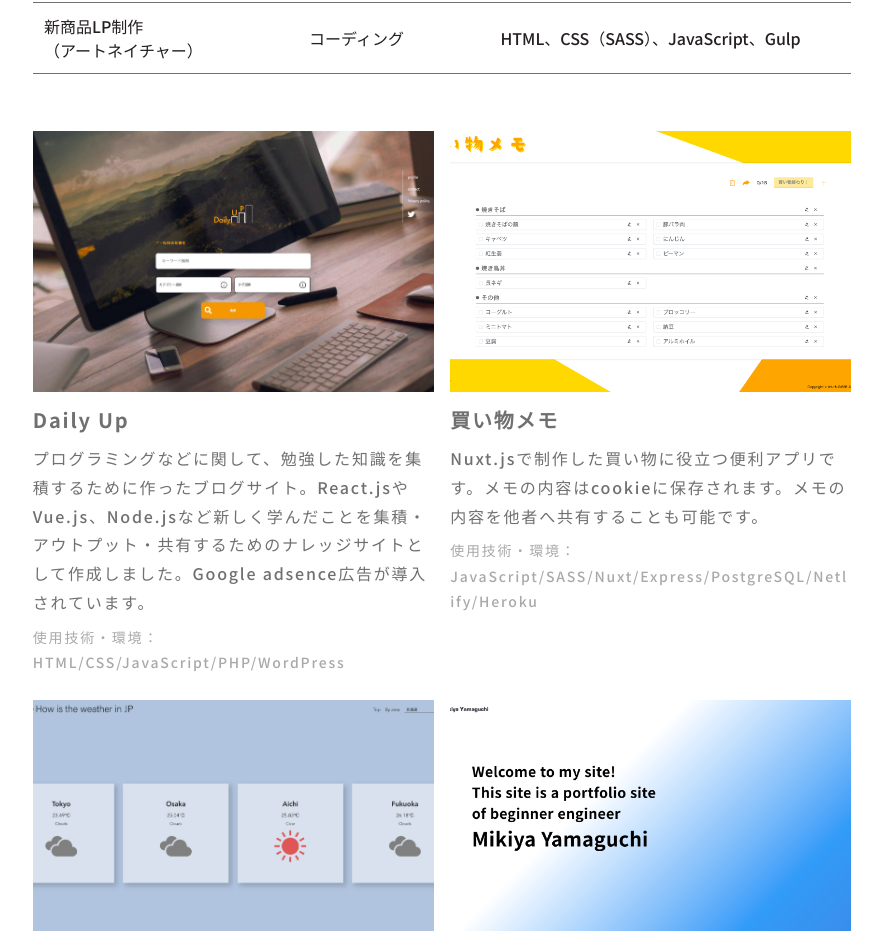
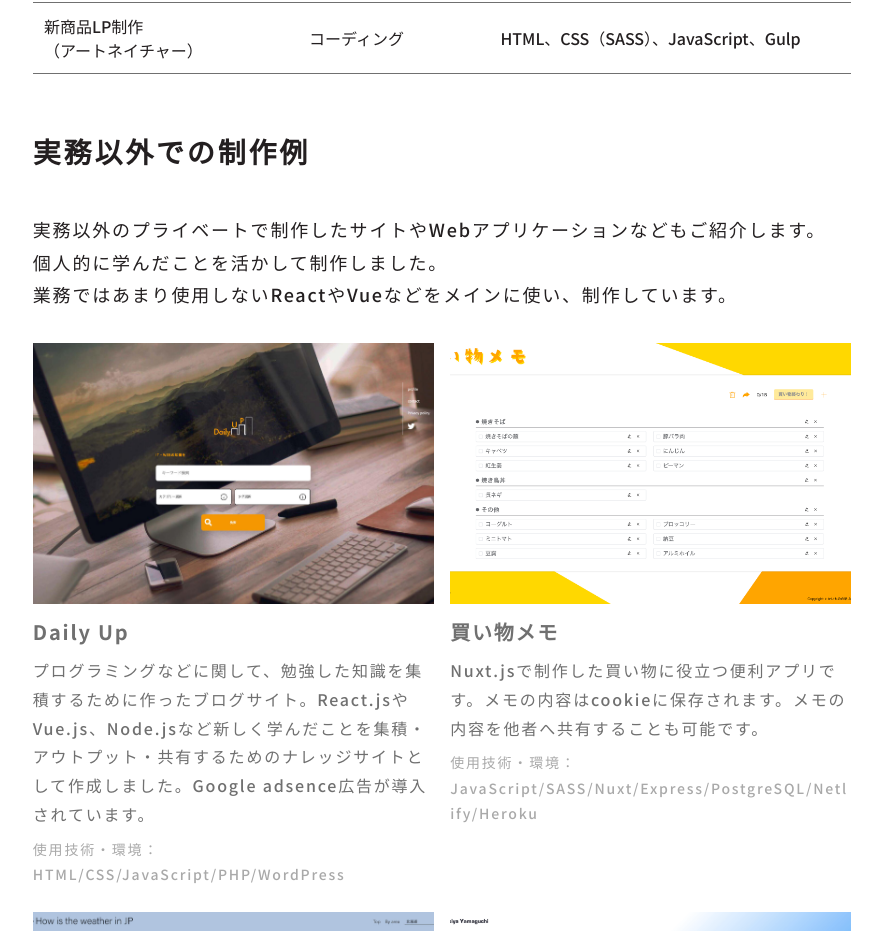
Before and after one commit to MikiyaYamaguchi/react_portfolio, a React (Create React App) app: page /works in a window 1280 px wide. Shown: the part 1039-1970 px from the top of the page, without its empty margins (198-1080 px from the left). Built offline with nearby package versions, Linux system fonts and the light colour scheme.

Commit message:
Workページ項目追加

```diff
--- a/src/pages/Works.tsx
+++ b/src/pages/Works.tsx
@@ -185,6 +185,30 @@ const Works = () => {
         </FadeIn>
       </section>
       <section>
+        <h2>
+          <AniTitle>
+            <span>実</span>
+            <span>務</span>
+            <span>以</span>
+            <span>外</span>
+            <span>で</span>
+            <span>の</span>
+            <span>制</span>
+            <span>作</span>
+            <span>例</span>
+          </AniTitle>
+        </h2>
+        <div className="row row_inline">
+          <FadeIn>
+            <p>
+              実務以外のプライベートで制作したサイトやWebアプリケーションなどもご紹介します。
+              <br />
+              個人的に学んだことを活かして制作しました。
+              <br />
+              業務ではあまり使用しないReactやVueなどをメインに使い、制作しています。
+            </p>
+          </FadeIn>
+        </div>
         <div className="row row_inline">
           {works.map((work) => (
             <div className="col span_6" key={work.id}>
```
